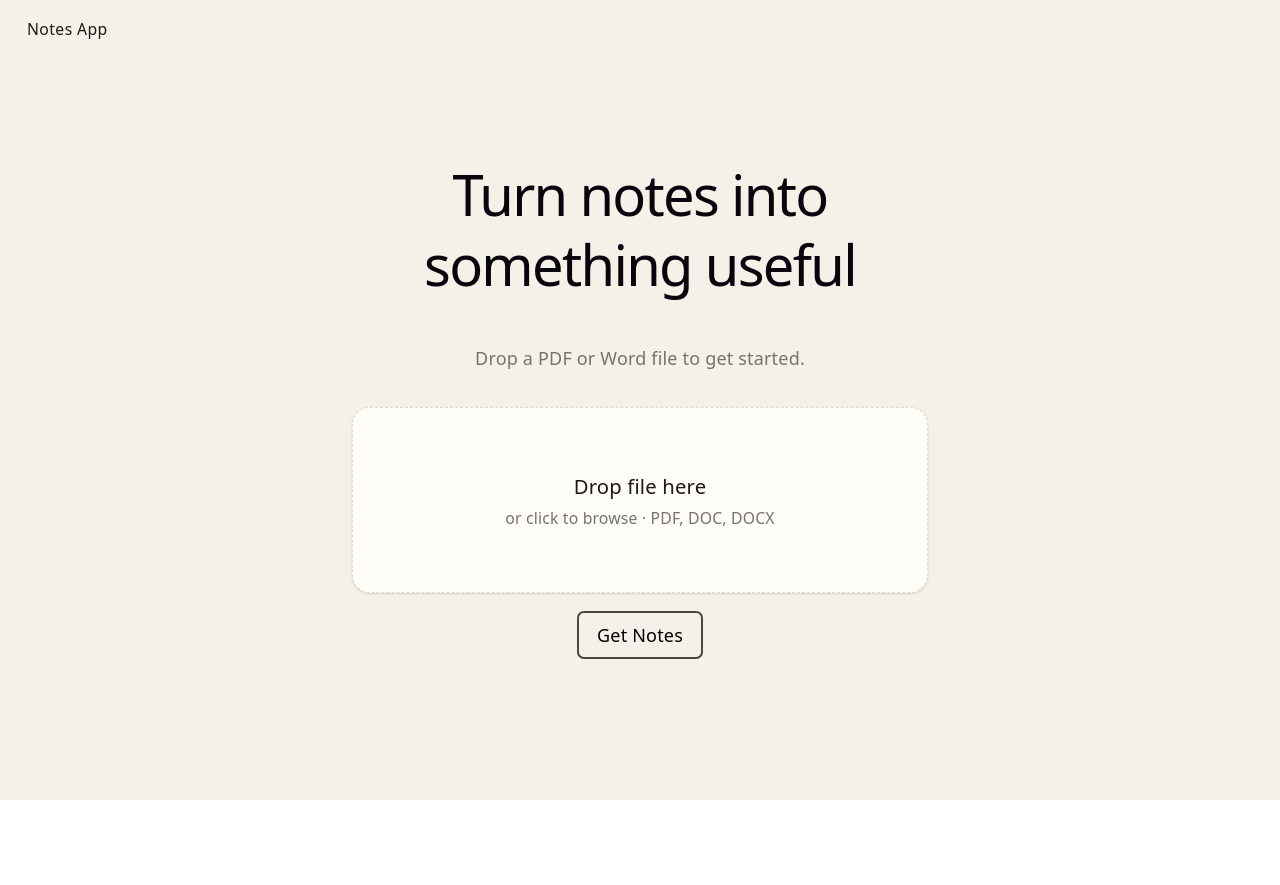
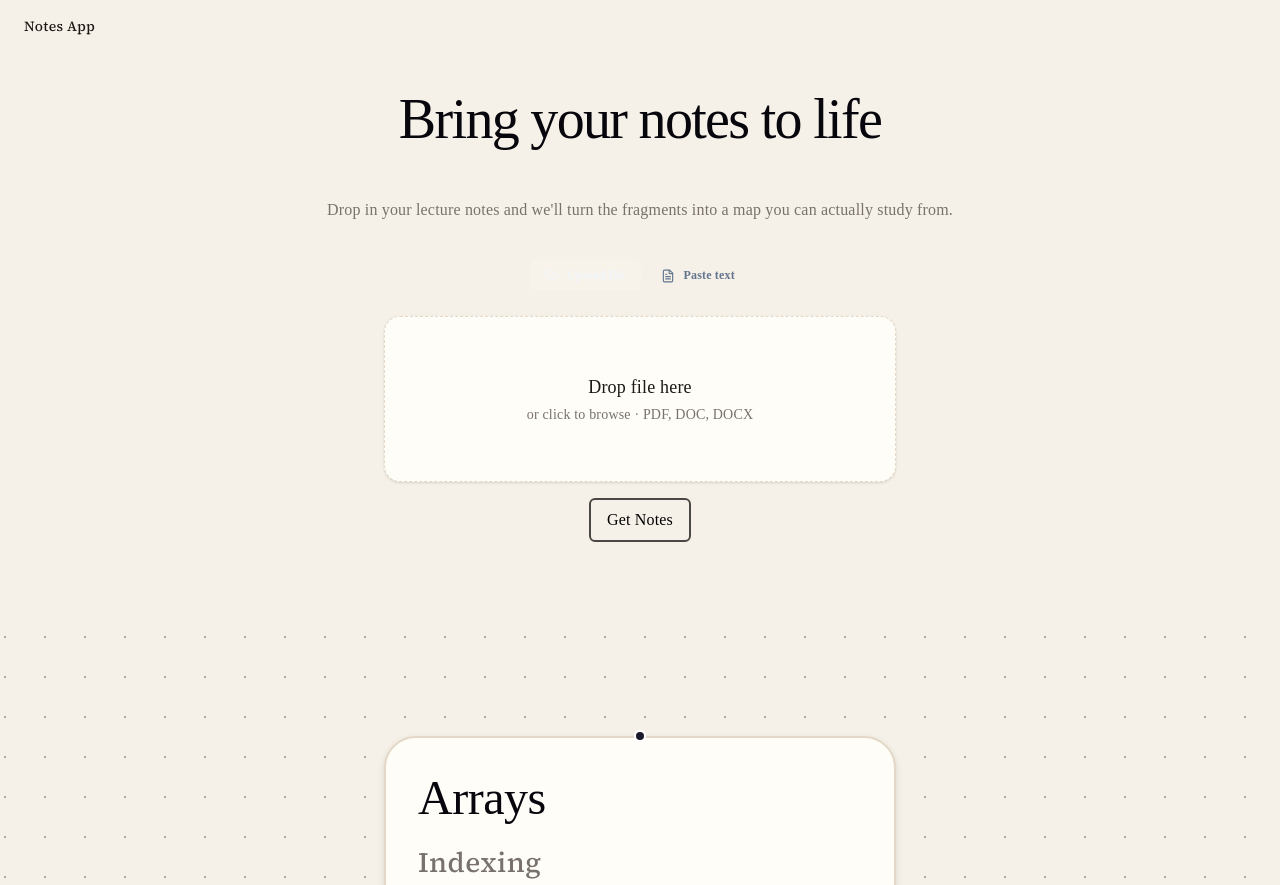
Before and after one commit to jacobgale21/Notes_App, a React (Vite) app: page / in a window 1280 px wide. Shown: the top 885 px of the page. Before the commit the page ends 800 px from the top, so only its background shows below. Built offline with nearby package versions, Linux system fonts and the light colour scheme.

Commit message:
Initial graph UI

```diff
--- a/package.json
+++ b/package.json
@@ -17,7 +17,9 @@
   },
   "dependencies": {
     "@tailwindcss/vite": "^4.3.3",
+    "@xyflow/react": "^12.11.3",
     "axios": "^1.19.0",
+    "lucide-react": "^1.33.0",
     "react": "^19.2.8",
     "react-dom": "^19.2.8",
     "tailwindcss": "^4.3.3"
--- /dev/null
+++ b/src/components/NotesCanvas.tsx
@@ -0,0 +1,49 @@
+import {
+  ReactFlow,
+  Background,
+  Controls,
+  MiniMap,
+  useNodesState,
+  useEdgesState,
+} from "@xyflow/react";
+import { SectionNode } from "./SectionNodes";
+import { toFlow } from "../lib/toFlow";
+
+import type { Relation, Section } from "./graph";
+const nodeTypes = { section: SectionNode };
+
+export function NotesCanvas({
+  sections,
+  relations,
+  onSelect,
+}: {
+  sections: Section[];
+  relations: Relation[];
+  onSelect: (id: string | null) => void;
+}) {
+  const { nodes: initialNodes, edges: initialEdges } = toFlow(
+    sections,
+    relations,
+  );
+  const [nodes, , onNodesChange] = useNodesState(initialNodes);
+  const [edges, , onEdgesChange] = useEdgesState(initialEdges);
+
+  return (
+    <div className="h-full w-full">
+      <ReactFlow
+        nodes={nodes}
+        edges={edges}
+        onNodesChange={onNodesChange}
+        onEdgesChange={onEdgesChange}
+        nodeTypes={nodeTypes}
+        onNodeClick={(_, node) => onSelect(node.id)}
+        onPaneClick={() => onSelect(null)}
+        fitView
+      >
+        <Background />
+        <Controls />
+        <MiniMap />
+      </ReactFlow>
+    </div>
+  );
+}
--- /dev/null
+++ b/src/components/SectionNodes.tsx
@@ -0,0 +1,18 @@
+import { Handle, Position, type NodeProps } from "@xyflow/react";
+import type { Section } from "./graph";
+
+export function SectionNode({ data }: NodeProps) {
+  const section = data as Section;
+  return (
+    <div className="w-64 rounded-2xl border border-line bg-card p-4 shadow-sm">
+      <Handle type="target" position={Position.Top} />
+      <h2 className="text-lg">{section.heading}</h2>
+      <ul className="mt-2 text-sm text-muted">
+        {section.subsections.slice(0, 3).map((s) => (
+          <li key={s.heading}>{s.heading}</li>
+        ))}
+      </ul>
+      <Handle type="source" position={Position.Bottom} />
+    </div>
+  );
+}
--- /dev/null
+++ b/src/components/graph.tsx
@@ -0,0 +1,48 @@
+import { ReactFlowProvider } from "@xyflow/react";
+import { useState } from "react";
+import { NotesCanvas } from "./NotesCanvas";
+// import { Inspector } from "./Inspector";
+export type Section = {
+  id: string;
+  heading: string;
+  subsections: {
+    heading: string;
+    bullets: {
+      text: string;
+      relatedSectionIds?: string[];
+    }[];
+  }[];
+};
+export type Relation = {
+  id: string;
+  source: string; // section id
+  target: string;
+  kind: "sequence" | "related" | "contrast";
+  label?: string;
+};
+
+export function GraphView({
+  sections,
+  relations,
+}: {
+  sections: Section[];
+  relations: Relation[];
+}) {
+  const [selectedId, setSelectedId] = useState<string | null>(null);
+  const selected = sections.find((s) => s.id === selectedId) ?? null;
+
+  return (
+    <ReactFlowProvider>
+      <div className="flex min-h-screen">
+        <div className="min-w-0 flex-1">
+          <NotesCanvas
+            sections={sections}
+            relations={relations}
+            onSelect={setSelectedId}
+          />
+        </div>
+        {/* {selected && <Inspector section={selected} />} */}
+      </div>
+    </ReactFlowProvider>
+  );
+}
--- a/src/page.tsx
+++ b/src/components/page.tsx
@@ -1,8 +1,37 @@
 import { useState } from "react";
-import { getNotes } from "./api";
+import { getNotes } from "../api";
+import { UploadCloud, FileText } from "lucide-react";
+import type { Section, Relation } from "./graph";
+import { GraphView } from "./graph";
+import "@xyflow/react/dist/style.css";
+const demoSections: Section[] = [
+  {
+    id: "arrays",
+    heading: "Arrays",
+    subsections: [{ heading: "Indexing", bullets: [{ text: "O(1) access" }] }],
+  },
+  {
+    id: "lists",
+    heading: "Linked lists",
+    subsections: [{ heading: "Nodes", bullets: [{ text: "O(1) insert" }] }],
+  },
+];
+const demoRelations: Relation[] = [
+  {
+    id: "r1",
+    source: "arrays",
+    target: "lists",
+    kind: "contrast",
+    label: "vs",
+  },
+];
+
 export default function Page() {
   const [notes, setNotes] = useState<File | null>(null);
   const [error, setError] = useState("");
+  const [selectedTab, setSelectedTab] = useState("upload");
+  const [sections, setSections] = useState<Section[] | null>(null);
+  const [relations, setRelations] = useState<Relation[]>([]);
 
   const handleFileChange = (e: React.ChangeEvent<HTMLInputElement>) => {
     const file = e.target.files?.[0];
@@ -39,11 +68,28 @@ export default function Page() {
 
       <main className="flex flex-1 flex-col items-center justify-center px-4 pb-16">
         <h1 className="max-w-xl text-center font-sans text-5xl leading-tight">
-          Turn notes into something useful
+          Bring your notes to life
         </h1>
         <p className="mt-3 mb-8 text-center text-muted">
-          Drop a PDF or Word file to get started.
+          Drop in your lecture notes and we'll turn the fragments into a map you
+          can actually study from.
         </p>
+        <div className="mb-5 flex gap-1 rounded-xl border border-white/[.07] bg-white/[.025] p-1 sm:w-fit">
+          <button
+            onClick={() => setSelectedTab("upload")}
+            className={`rounded-lg px-4 py-2 text-xs font-semibold transition ${selectedTab === "upload" ? "bg-white/[.1] text-slate-100" : "text-slate-500 hover:text-slate-300"}`}
+          >
+            <UploadCloud size={14} className="mr-2 inline" />
+            Upload file
+          </button>
+          <button
+            onClick={() => setSelectedTab("paste")}
+            className={`rounded-lg px-4 py-2 text-xs font-semibold transition ${selectedTab === "paste" ? "bg-white/[.1] text-slate-100" : "text-slate-500 hover:text-slate-300"}`}
+          >
+            <FileText size={14} className="mr-2 inline" />
+            Paste text
+          </button>
+        </div>
 
         <label className="flex w-full max-w-lg cursor-pointer flex-col items-center rounded-2xl border border-dashed border-line bg-card px-8 py-14 shadow-sm transition hover:border-accent">
           <span className="text-lg">Drop file here</span>
@@ -69,6 +115,9 @@ export default function Page() {
           Get Notes
         </button>
       </main>
+      <div className="w-full h-full">
+        <GraphView sections={demoSections} relations={demoRelations} />
+      </div>
     </div>
   );
 }
--- /dev/null
+++ b/src/lib/toFlow.ts
@@ -0,0 +1,23 @@
+import type { Relation, Section } from "../components/graph";
+
+export function toFlow(sections: Section[], relations: Relation[]) {
+  const nodes = sections.map((section, i) => ({
+    id: section.id,
+    type: "section", // must match nodeTypes key
+    position: { x: 0, y: i * 180 }, // later: dagre layout
+    data: section, // passed into SectionNode as data
+  }));
+  //   const subsectionNodes = subsections.map((subsection, i) => ({
+  //     id: subsection.id,
+  //     type: "subsection", // must match nodeTypes key
+  //     position: { x: 0, y: i * 180 }, // later: dagre layout
+  //     data: subsection, // passed into SubsectionNode as data
+  //   }));
+  const edges = relations.map((r) => ({
+    id: r.id,
+    source: r.source,
+    target: r.target,
+    label: r.label ?? r.kind,
+  }));
+  return { nodes, edges };
+}
--- a/src/main.tsx
+++ b/src/main.tsx
@@ -1,7 +1,7 @@
 import { StrictMode } from "react";
 import { createRoot } from "react-dom/client";
 import "./style.css";
-import Page from "./page";
+import Page from "./components/page";
 createRoot(document.querySelector("#app")!).render(
   <StrictMode>
     <Page />
--- a/src/style.css
+++ b/src/style.css
@@ -6,8 +6,7 @@
   --sans: system-ui, "Segoe UI", Roboto, sans-serif;
   --heading: system-ui, "Segoe UI", Roboto, sans-serif;
   --mono: ui-monospace, Consolas, monospace;
-
-  font: 18px/145% var(--sans);
+  --cursive: "Indie Flower", cursive;
   letter-spacing: 0.18px;
   color: var(--text);
   background: var(--bg);
@@ -22,8 +21,9 @@
 }
 
 h1,
-h2 {
-  font-family: var(--heading);
+h2,
+h3 {
+  font-family: var(--cursive);
   font-weight: 500;
   color: var(--text-h);
 }
@@ -47,6 +47,13 @@ h2 {
   }
 }
 
+p,
+button,
+input,
+label {
+  font-family: var(--cursive);
+}
+
 @theme {
   --color-paper: #f6f1e8;
   --color-card: #fffdf8;
```
Also changed, not shown: src/components/Inspector.tsx (added), 1 other file (tests, documents, lock files or other folders).
